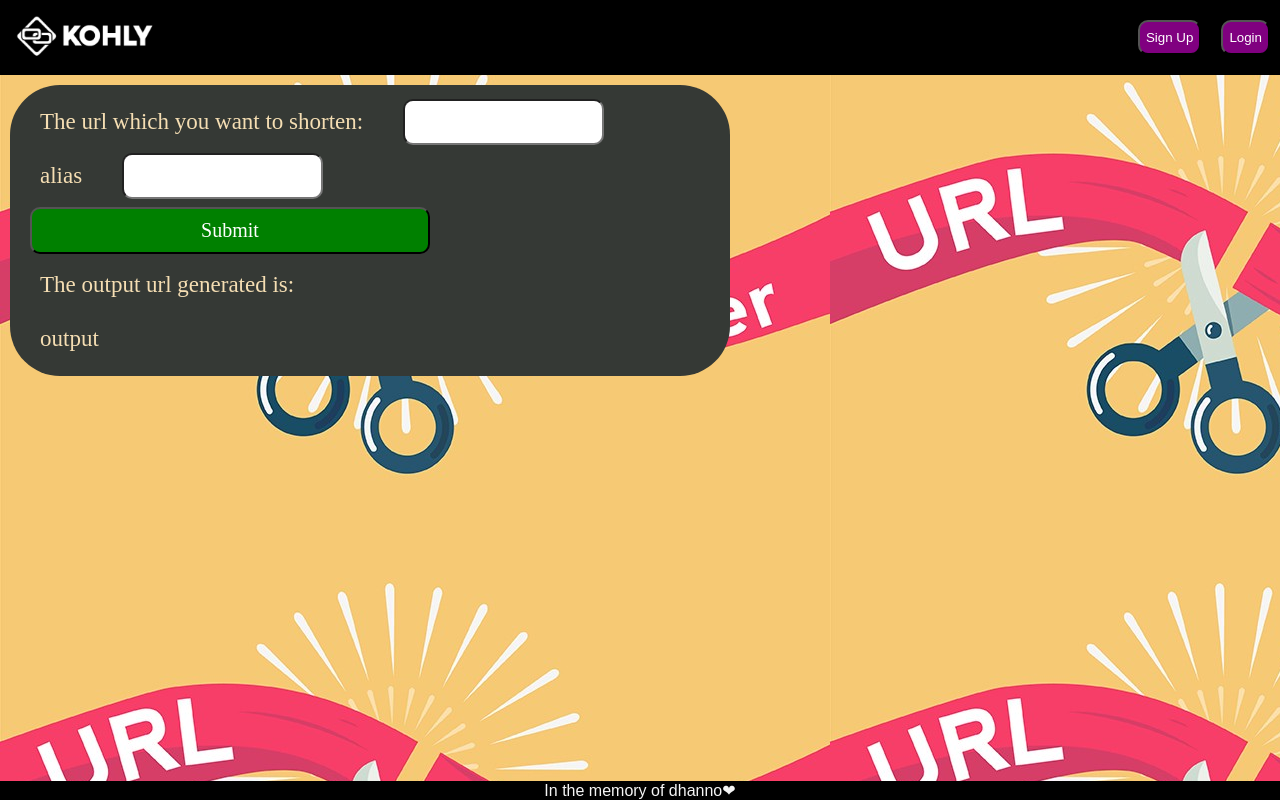
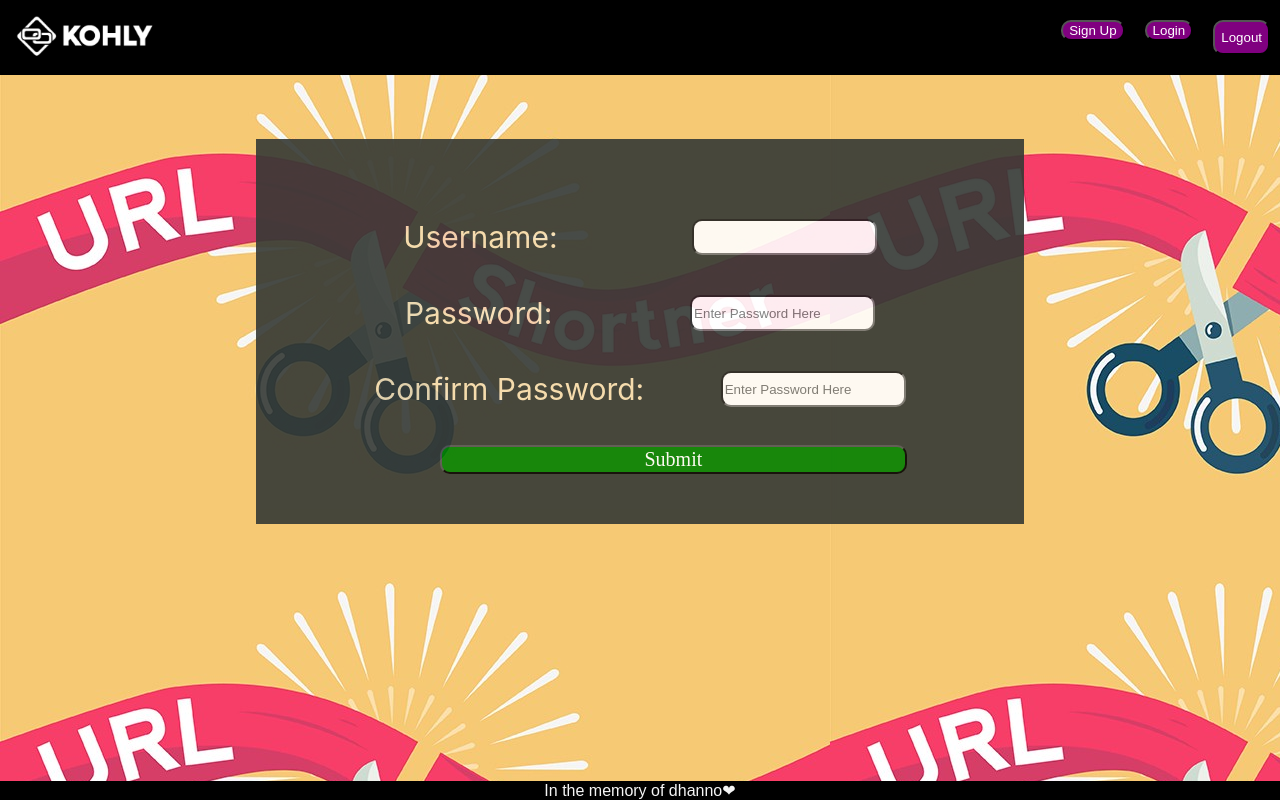
Before and after one commit to b3vedi/url-shortner, a React (Create React App) app in the folder frontend/: page /signup in a window 1280 px wide. Built offline with nearby package versions, Linux system fonts and the light colour scheme.

Commit message:
Added login and signup pages implemented jwt and made routes

```diff
--- a/frontend/package.json
+++ b/frontend/package.json
@@ -10,7 +10,7 @@
     "dotenv": "^16.0.3",
     "react": "^18.2.0",
     "react-dom": "^18.2.0",
-    "react-router": "^6.4.3",
+    "react-router-dom": "^6.4.3",
     "react-scripts": "5.0.1",
     "web-vitals": "^2.1.4"
   },
--- a/frontend/src/App.js
+++ b/frontend/src/App.js
@@ -1,10 +1,19 @@
 import ShortenUrl  from "./components/ShortenUrl";
+import Login from "./components/Login"
+import Signup from "./components/Signup"
 import React from 'react'
 import './App.css';
+import {BrowserRouter as Router,Routes,Route} from 'react-router-dom'
 
 
 export default function App() {
   return (
-    <div><ShortenUrl /></div>
+    <Router>
+      <Routes>
+        <Route path="/" element={<ShortenUrl/>}/>
+        <Route path ="/login" element={<Login/>}/>
+        <Route path ="/signup" element={<Signup/>}/>
+      </Routes>
+    </Router>
   )
 }
--- /dev/null
+++ b/frontend/src/components/Login.js
@@ -0,0 +1,36 @@
+import React, { useState } from 'react'
+import Navbar from './Navbar'
+import Footer from "./Footer";
+import axios from "axios";
+
+export default function Login() {
+  const[form,setForm] = useState({})
+  function handleFormChange(event) {
+    const {id,value} = event.target
+    setForm((form)=>{
+      return{ ...form,[id]:value}
+    })
+  }
+  async function handleSubmit() {
+    var result = await axios.post(`${process.env.REACT_APP_URL}login`,{...form})
+    localStorage.setItem('__kohly__jwt',result.data)
+  }
+  return (
+    <div>
+        <Navbar />
+        <div
+            style={{flexDirection:"column",backgroundColor:"#353935",margin:"5% 20%",padding:"50px",color:"wheat",fontSize:30,opacity:0.9}}>
+            <div className='alignContent' style={{margin:"20px",padding:"10px",justifyContent:"space-around"}}>
+                <label htmlFor='username' >Username: </label>
+                <input id='username' value={form.username} placeholder={"Enter Username Here"} size={30} onChange={handleFormChange}></input>
+            </div>
+            <div className='alignContent'style={{margin:"20px",padding:"10px",justifyContent:"space-around"}}>
+                <label htmlFor='password' >Password: </label>
+                <input type={"password"} placeholder={"Enter Password Here"} id='password' value={form.password} onChange={handleFormChange}></input>
+            </div>
+        <button className='submit-button' style={{maxWidth:"50%",marginLeft:"20%"}} onClick={handleSubmit}>Submit</button>
+        </div>
+        <Footer />
+    </div>
+  )
+}
--- a/frontend/src/components/Navbar.js
+++ b/frontend/src/components/Navbar.js
@@ -1,3 +1,4 @@
+import { Link } from "react-router-dom";
 import React from 'react'
 
 export default function Navbar() {
@@ -17,11 +18,15 @@ export default function Navbar() {
       justifyContent:"center",
       maxHeight:"75px"
     }}>
-      <a href='/' style={{margin:"0px",padding:"10px",marginRight:"auto"}}>
+      <Link to={'/'} style={{margin:"0px",padding:"10px",marginRight:"auto"}}>
         <img src='logo192.png' alt='' width={"150 px"} style={{opacity:1}}></img>
-      </a>
-      <button style={buttonStyles}>Sign Up</button>
+      </Link>
+      <Link to={'/signup'}>
+      <button style={buttonStyles}>Sign Up</button></Link>
+      <Link to={'/login'}>
       <button style={buttonStyles}>Login</button>
+      </Link>
+      <button style={buttonStyles} onClick={()=>{localStorage.removeItem('__kohly__jwt')}}>Logout</button>
     </nav>
   )
 }
--- a/frontend/src/components/ShortenUrl.js
+++ b/frontend/src/components/ShortenUrl.js
@@ -26,10 +26,7 @@ function App() {
         display:"flex",
         flexDirection:"column",
         alignItems:"flex-start",
-        // backgroundColor:"#00BFFF",
         backgroundColor:"#353935",
-        // opacity:"0.9",
-        // color:"#FEBE10",
         color:"wheat",
         fontFamily:"cursive",
         fontSize:23,
--- /dev/null
+++ b/frontend/src/components/Signup.js
@@ -0,0 +1,39 @@
+import React, { useState } from 'react'
+import Footer from "./Footer";
+import Navbar from "./Navbar";
+import axios from 'axios'
+
+export default function Signup() {
+  const[form,setForm] = useState({})
+  function handleChange(event) {
+    const {id,value} = event.target
+    setForm((form) =>{
+      return{...form ,[id] : value}
+    })
+  }
+  function handleSubmit() {
+    axios.post('/',{...form})
+  }
+  return (
+    <div>
+      <Navbar />
+      <div
+            style={{flexDirection:"column",backgroundColor:"#353935",margin:"5% 20%",padding:"50px",color:"wheat",fontSize:30,opacity:0.9}}>
+            <div className='alignContent' style={{margin:"20px",padding:"10px",justifyContent:"space-around"}}>
+                <label htmlFor='username' >Username: </label>
+                <input id='username' value={form.username} onChange={handleChange}></input>
+            </div>
+            <div className='alignContent'style={{margin:"20px",padding:"10px",justifyContent:"space-around"}}>
+                <label htmlFor='password' >Password: </label>
+                <input id='password' type={"password"} placeholder={"Enter Password Here"} value={form.password} onChange={handleChange} ></input>
+            </div>
+            <div className='alignContent'style={{margin:"20px",padding:"10px",justifyContent:"space-around"}}>
+                <label htmlFor='cpass' >Confirm Password: </label>
+                <input type={"password"} placeholder={"Enter Password Here"} value={form.cpass} onChange={handleChange} id='cpass'></input>
+            </div>
+            <button className='submit-button' style={{maxWidth:"70%",marginLeft:"20%"}} onClick={handleSubmit}>Submit</button>
+        </div>
+      <Footer />
+    </div>
+  )
+}
```
Also changed, not shown: 2 other files (tests, documents, lock files or other folders).
